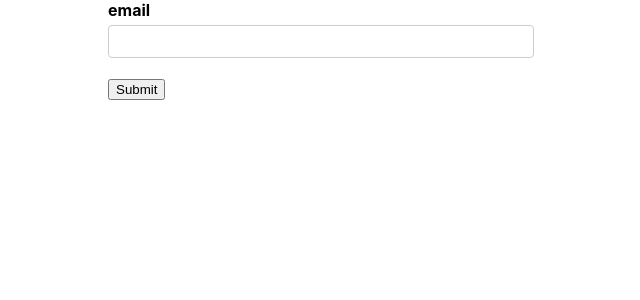
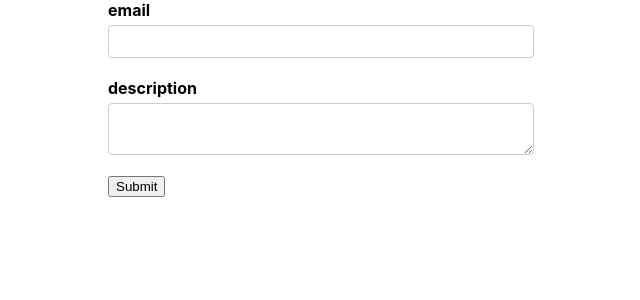
Before and after one commit to ahmadlufiau/react-formic, a React (Create React App) app: page / in a window 1280 px wide. Shown: the top 300 px of the page, without its empty margins (319-959 px from the left). Built offline with nearby package versions, Linux system fonts and the light colour scheme.

Commit message:
Textarea

```diff
--- a/src/components/FormikContainer.js
+++ b/src/components/FormikContainer.js
@@ -5,10 +5,12 @@
 
 function FormikContainer() {
     const initialValues = {
-        email: ''
+        email: '',
+        description: ''
     }
     const validationSchema = Yup.object({
-        email: Yup.string().required('Required')
+        email: Yup.string().required('Required'),
+        description: Yup.string().required('Required')
     })
     const onSubmit = values => console.log('Form data', values)
     return (
@@ -20,6 +22,7 @@
             {
                 formik => <Form>
                     <FormikControl control='input' type='email' label='email' name='email' />
+                    <FormikControl control='textarea' label='description' name='description' />
                     <button type='submit'>Submit</button>
                 </Form>
             }
--- a/src/components/FormikControl.js
+++ b/src/components/FormikControl.js
@@ -1,5 +1,6 @@
 import React from 'react'
 import Input from './Input'
+import Textarea from './Textarea'
 
 function FormikControl(props) {
     const { control, ...rest } = props
@@ -7,6 +8,7 @@
         case 'input':
             return <Input {...rest} />
         case 'textarea':
+            return <Textarea {...rest} />
         case 'select':
         case 'radio':
         case 'checkbox':
--- /dev/null
+++ b/src/components/Textarea.js
@@ -0,0 +1,16 @@
+import React from 'react'
+import { Field, ErrorMessage }  from 'formik'
+import TextError from './TextError'
+
+function Textarea(props) {
+    const { label, name, ...rest } = props
+    return (
+        <div className='form-control'>
+            <label htmlFor={name}>{label}</label>
+            <Field as='textarea' id={name} name={name} {...rest} />
+            <ErrorMessage name={name} component={TextError} />
+        </div>
+    )
+}
+
+export default Textarea
```
